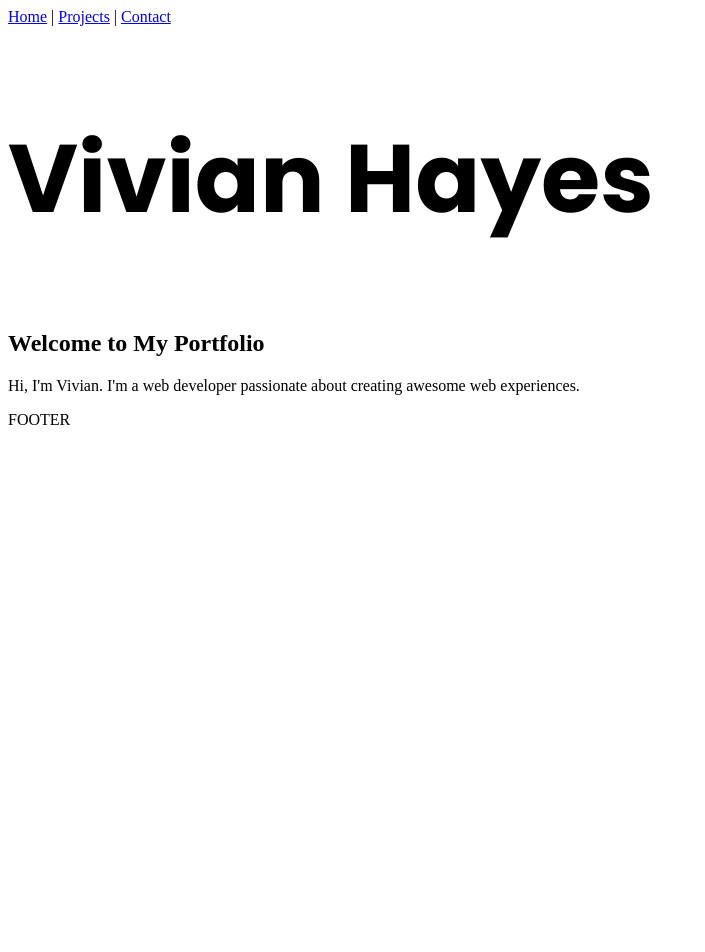
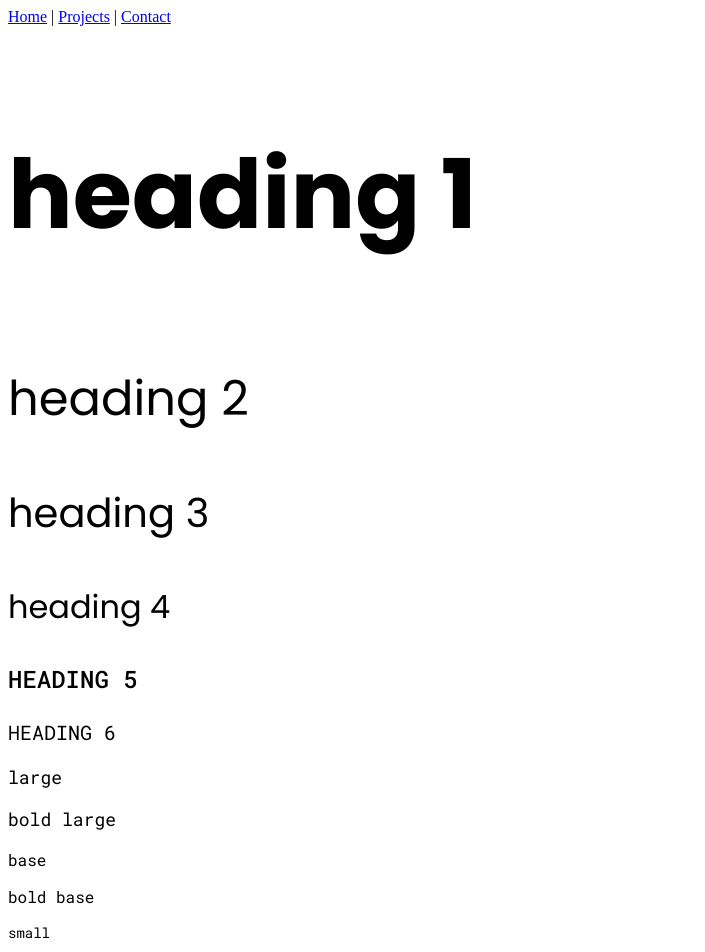
Before and after one commit to vivian-xw7/vue_wp_1, a Vue app: page / in a window 1280 px wide. Shown: the top 952 px of the page, without its empty margins (0-705 px from the left). Before the commit the page ends 800 px from the top, so only its background shows below. Built offline with nearby package versions, Linux system fonts and the light colour scheme; no server answers.

Commit message:
typography

```diff
--- a/src/styles/typography.css
+++ b/src/styles/typography.css
@@ -107,38 +107,38 @@
 }
 
 .hdg-1 {
-  @apply font-poppins text-8xl;
+  @apply font-poppins text-8xl font-semibold;
 }
 
 .hdg-2 {
-  @apply font-poppins;
+  @apply font-poppins text-5xl;
 }
 
 .hdg-3 {
-  @apply font-poppins;
+  @apply font-poppins text-4xl;
 }
 
 .hdg-4 {
-  @apply font-poppins;
+  @apply font-poppins text-3xl;
 }
 
 .hdg-5 {
-  @apply font-roboto;
+  @apply font-roboto text-2xl uppercase font-medium;
 }
 
 .hdg-6 {
-  @apply font-roboto;
+  @apply font-roboto text-xl uppercase;
 }
 
 
 .type-base {
-  @apply font-roboto;
+  @apply font-roboto text-base;
 }
 
 .type-large {
-  @apply font-roboto;
+  @apply font-roboto text-lg;
 }
 
 .type-small {
-  @apply font-roboto;
+  @apply font-roboto text-sm;
 }
--- a/src/views/HomeView.vue
+++ b/src/views/HomeView.vue
@@ -1,8 +1,21 @@
 <template>
     <div>
-      <h1 class="hdg-1">Vivian Hayes</h1>
-      <h2>Welcome to My Portfolio</h2>
-      <p>Hi, I'm Vivian. I'm a web developer passionate about creating awesome web experiences.</p>
+      <!-- <h1 class="hdg-1">Vivian Hayes</h1> -->
+      <!-- <h2>Welcome to My Portfolio</h2> -->
+      <!-- <p>Hi, I'm Vivian. I'm a web developer passionate about creating awesome web experiences.</p> -->
+      <p class="hdg-1">heading 1</p>
+      <p class="hdg-2">heading 2</p>
+      <p class="hdg-3">heading 3</p>
+      <p class="hdg-4">heading 4</p>
+      <p class="hdg-5">heading 5</p>
+      <p class="hdg-6">heading 6</p>
+
+      <p class="type-large">large</p>
+      <p class="type-large font-bold">bold large</p>
+      <p class="type-base">base</p>
+      <p class="type-base font-bold">bold base</p>
+      <p class="type-small">small</p>
+      <p class="type-small font-bold">bold small</p>
     </div>
 
     <!-- <div>
--- a/tailwind.config.js
+++ b/tailwind.config.js
@@ -20,6 +20,23 @@ module.exports = {
         '7xl': 80/16 + 'rem',
         '8xl': 96/16 + 'rem',
       },
+      fontWeight: {},
+      lineHeight: {
+        none: '1',
+        tight: '1.25',
+        snug: '1.375',
+        normal: '1.5',
+        relaxed: '1.625',
+        loose: '2',
+      },
+      letterSpacing: {
+        tighter: '-0.05em',
+        tight: '-0.025em',
+        normal: '0em',
+        wide: '.025em',
+        wider: '.05em',
+        widest: '.1em',
+      },
     },
   },
   plugins: [],
```
